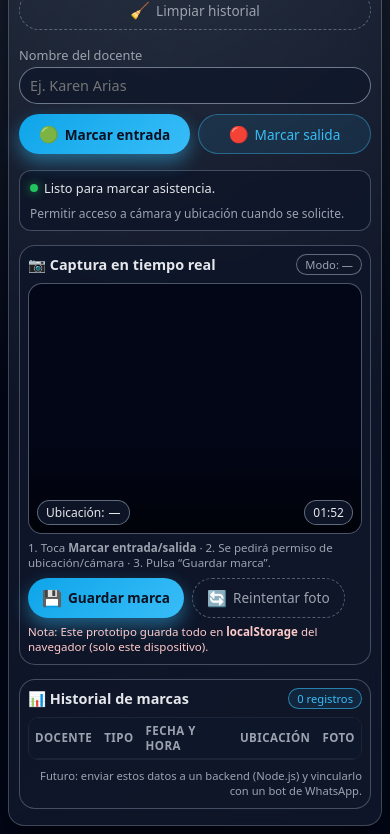
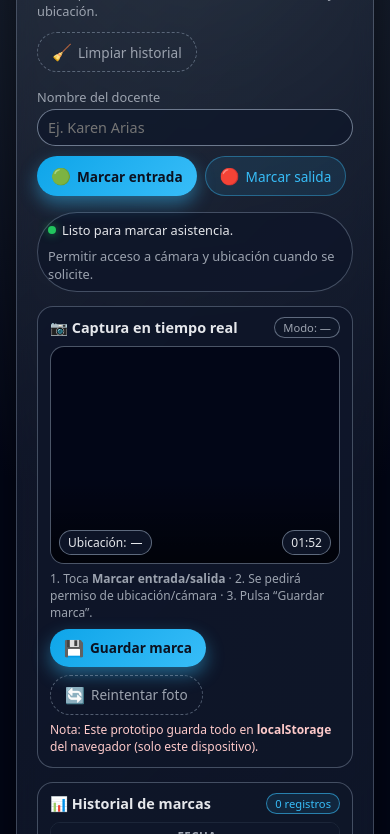
Before and after one commit to ItsTimmySV/teachers, a plain HTML site: page index.html in a window 390 px wide. Shown: the part 84-918 px from the top of the page. Drawn offline with Linux system fonts and the light colour scheme.

```diff
--- a/index.html
+++ b/index.html
@@ -373,93 +373,6 @@
     .hidden {
       display: none !important;
     }
-
-    /* ================== MOBILE (pantallas pequeñas) ================== */
-    @media (max-width: 600px) {
-      body {
-        padding: 8px;
-      }
-
-      .container {
-        padding: 12px 10px 16px;
-        border-radius: 16px;
-        box-shadow: 0 12px 24px rgba(0,0,0,0.5);
-      }
-
-      header {
-        flex-direction: column;
-        align-items: flex-start;
-        gap: 8px;
-      }
-
-      h1 {
-        font-size: 1.1rem;
-      }
-
-      .subtitle {
-        font-size: 0.75rem;
-      }
-
-      #btnClearAll {
-        align-self: stretch;
-        justify-content: center;
-        width: 100%;
-      }
-
-      .form-row {
-        flex-direction: column;
-        align-items: stretch;
-      }
-
-      .btn-group {
-        width: 100%;
-      }
-
-      .btn-group button {
-        flex: 1;
-        justify-content: center;
-      }
-
-      .status-bar {
-        flex-direction: column;
-        align-items: flex-start;
-        border-radius: 12px;
-      }
-
-      .status-bar .subtitle {
-        width: 100%;
-      }
-
-      .card {
-        padding: 8px 8px 10px;
-      }
-
-      .marks-table-wrapper {
-        max-height: 220px;
-      }
-
-      table {
-        font-size: 0.7rem;
-      }
-
-      th, td {
-        padding: 5px 6px;
-      }
-
-      .small-label {
-        font-size: 0.72rem;
-      }
-    }
-
-    @media (max-width: 400px) {
-      h1 {
-        font-size: 1rem;
-      }
-      .photo-thumb {
-        width: 32px;
-        height: 24px;
-      }
-    }
   </style>
 </head>
 <body>
@@ -635,6 +548,11 @@
       localStorage.setItem("teacherMarks", JSON.stringify(marks));
     }
 
+    // 🔗 Construir URL de Google Maps a partir de lat/lng
+    function buildMapsUrl(lat, lng) {
+      return `https://www.google.com/maps/search/?api=1&query=${lat},${lng}`;
+    }
+
     function refreshTable() {
       const marks = getMarks();
       marksBody.innerHTML = "";
@@ -661,7 +579,9 @@
 
         const tdLocation = document.createElement("td");
         if (mark.lat != null && mark.lng != null) {
+          const mapsUrl = buildMapsUrl(mark.lat, mark.lng);
           tdLocation.innerHTML =
+            `<a href="${mapsUrl}" target="_blank" rel="noopener noreferrer">Ver en Maps</a><br>` +
             `${mark.lat.toFixed(5)}, ${mark.lng.toFixed(5)}<br>` +
             `<span style="opacity:0.7;">±${mark.accuracy || "?"}m</span>`;
         } else {
@@ -836,6 +756,10 @@
       setStatus("Marca guardada localmente.", {
         mini: "Puedes limpiar el historial con el botón de la esquina superior derecha.",
       });
+
+      // 🚩 Aquí más adelante podríamos hacer un fetch()
+      // a tu backend Node+whatsapp-web.js para enviar
+      // el mensaje en automático.
     });
 
     document.getElementById("btnRetake").addEventListener("click", () => {
```
